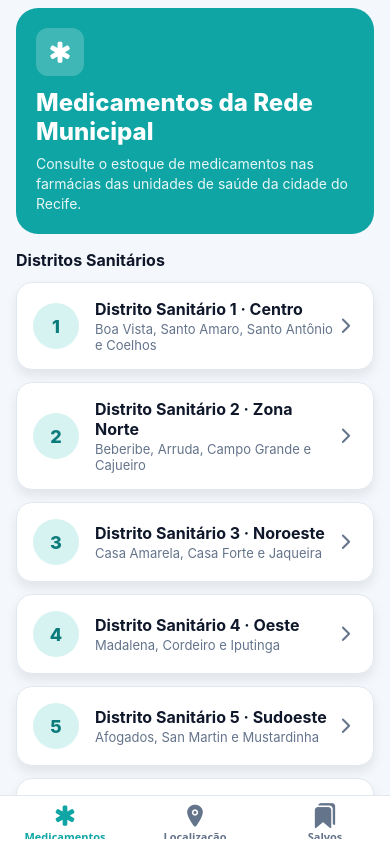
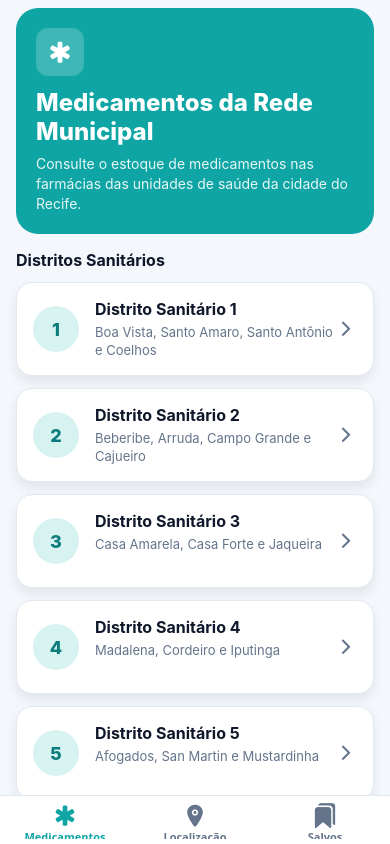
Before and after one commit to israelsz7/AppRecife-frontend, a React Native app: screen /Distritos in a window 390 px wide. Built offline with nearby package versions, Linux system fonts and the light colour scheme.

Commit message:
fix: cards dos distritos com altura uniforme
Reserva o espaco de 2 linhas para os bairros e limita o titulo a 1 linha,
deixando todos os cards do mesmo tamanho.

```diff
--- a/src/components/DistritoCard.js
+++ b/src/components/DistritoCard.js
@@ -17,10 +17,9 @@ export default function DistritoCard({ distrito, onPress }) {
       </View>
 
       <View style={styles.meio}>
-        <Text style={styles.nome}>
-          {distrito.nome}
-          {distrito.regiao ? ` · ${distrito.regiao}` : ''}
-        </Text>
+        <Text style={styles.nome} numberOfLines={1}>{distrito.nome}</Text>
+        {/* numberOfLines + altura minima fixa deixam todos os cards do mesmo
+            tamanho, independente da quantidade de bairros. */}
         <Text style={styles.subtitulo} numberOfLines={2}>
           {distrito.bairros}
         </Text>
@@ -71,7 +70,10 @@ const styles = StyleSheet.create({
   },
   subtitulo: {
     fontSize: 13,
+    lineHeight: 18,
     color: colors.textMuted,
-    marginTop: 2,
+    marginTop: 4,
+    // Reserva o espaco de 2 linhas para que todos os cards tenham a mesma altura.
+    minHeight: 36,
   },
 });
```
